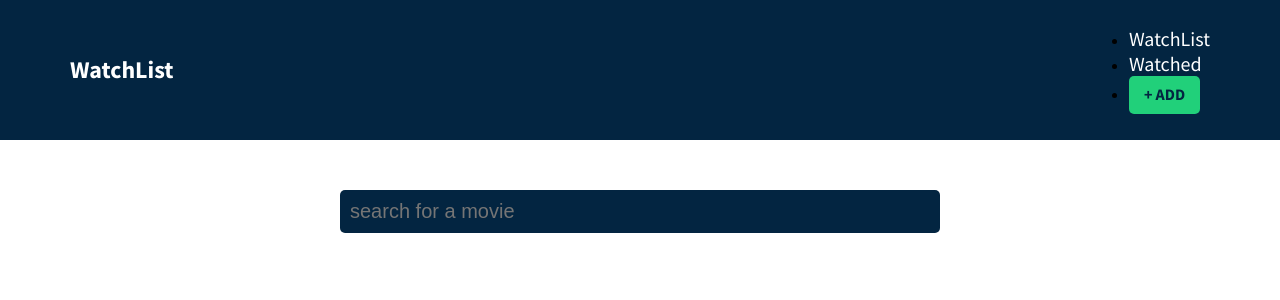
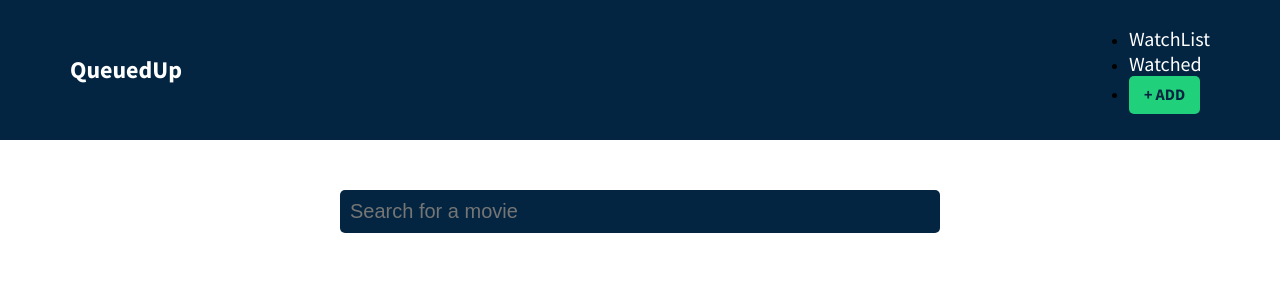
Before and after one commit to Abdulbasit79/Queued-Up, a React (Create React App) app in the folder watchlist/: page /add in a window 1280 px wide. Shown: the top 300 px of the page. Built offline with nearby package versions, Linux system fonts and the light colour scheme; the HTML template or start-up script is replaced by a standard one.

Commit message:
Api fixed and title added

```diff
--- a/watchlist/src/components/Add.js
+++ b/watchlist/src/components/Add.js
@@ -1,8 +1,10 @@
 import React, {useState} from "react"
+import { ResultCard } from "./ResultCard";
 
 export const Add = () => {
   const [query, setQuery] = useState("");
 
+  const [results, setResults] = useState([]);
   const onChange = (e) => {
     e.preventDefault();
 
@@ -13,22 +15,36 @@ export const Add = () => {
     )
     .then((res) => res.json())
     .then((data) => {
-        console.log(data);
+      if (!data.errors) {
+        setResults(data.results);
+      } else {
+        setResults([]);
+      }
     });
 };
-
 
 return (
   <div className="add-page">
     <div className="container">
       <div className="add-content">
         <div className="input-wrapper">
-            <input type="text"
-            placeholder="search for a movie"
+          <input
+            type="text"
+            placeholder="Search for a movie"
             value={query}
             onChange={onChange}
           />
         </div>
+
+        {results.length > 0 && (
+          <ul className="results">
+            {results.map((movie) => (
+              <li key={movie.id}>
+                <ResultCard movie={movie} />
+              </li>
+            ))}
+          </ul>
+        )}
       </div>
     </div>
   </div>
--- a/watchlist/src/components/Header.js
+++ b/watchlist/src/components/Header.js
@@ -7,7 +7,7 @@ export const Header = () => {
       <div  className= "container">
          <div className= "inner-content">
          <div className= "brand">
-             <a href  ="/">WatchList</a>
+             <a href  ="/">QueuedUp</a>
 
 
             </div>
```
Also changed, not shown: watchlist/src/components/WatchList.js (line endings or trailing spaces), watchlist/src/components/Watched.js (line endings or trailing spaces). Lines whose indentation alone changed are shown as unchanged.
